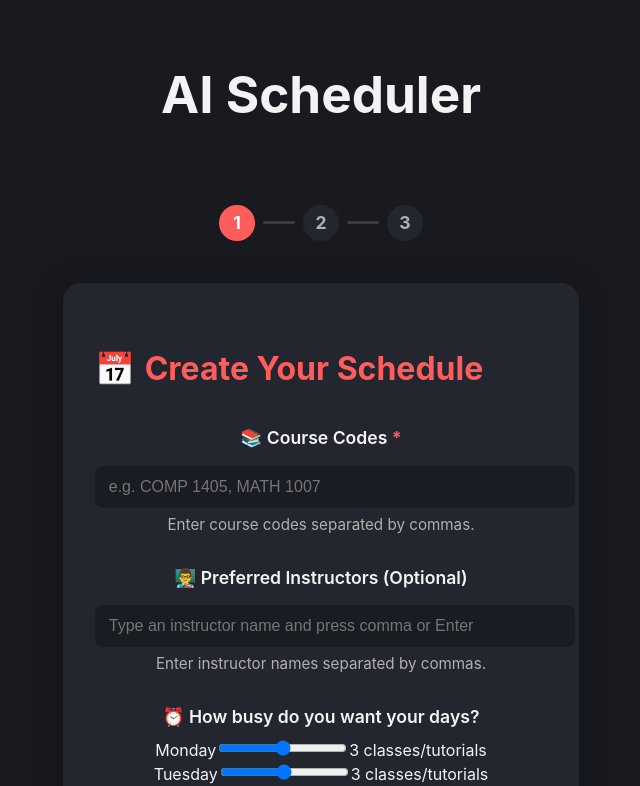
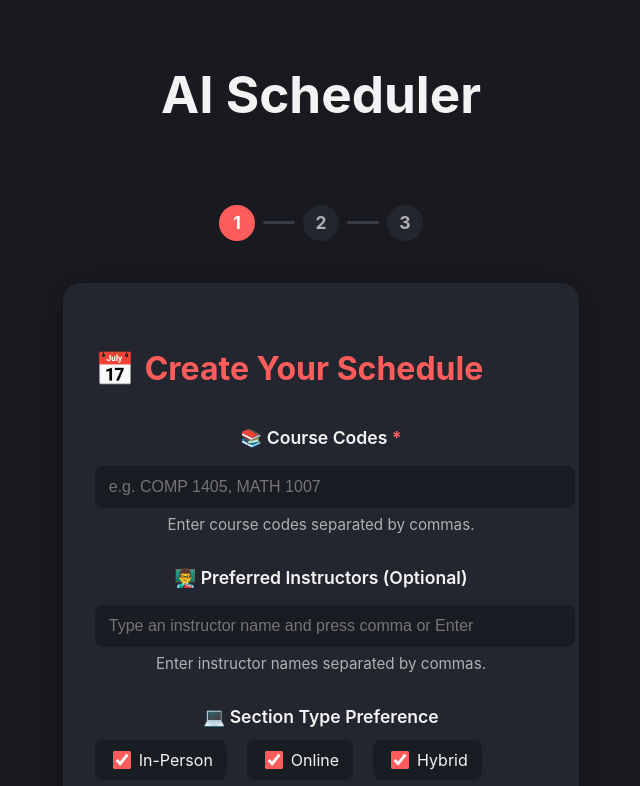
Before and after one commit to Rubber-Ducky-Development/ai-course-scheduler, a React (Vite) app in the folder frontend/: page / in a window 1280 px wide. Shown: the top 786 px of the page, without its empty margins (319-959 px from the left). Built offline with nearby package versions, Linux system fonts and the light colour scheme.

Commit message:
Add Section Type Prefernce

```diff
--- a/frontend/src/App.css
+++ b/frontend/src/App.css
@@ -179,3 +179,37 @@ body {
   background: #393c47;
   border-radius: 2px;
 }
+
+/* Section Type Preferences */
+.section-type-options {
+  display: flex;
+  gap: 20px;
+  margin: 10px 0;
+}
+
+.checkbox-container {
+  display: flex;
+  align-items: center;
+  cursor: pointer;
+  background: #1a1c23;
+  padding: 8px 14px;
+  border-radius: 8px;
+  transition: background 0.2s;
+}
+
+.checkbox-container:hover {
+  background: #26282f;
+}
+
+.checkbox-container input[type="checkbox"] {
+  margin-right: 8px;
+  width: 18px;
+  height: 18px;
+  cursor: pointer;
+  accent-color: #ff5c5c;
+}
+
+.checkbox-label {
+  font-size: 16px;
+  color: #f3f3f3;
+}
--- a/frontend/src/components/CourseForm.jsx
+++ b/frontend/src/components/CourseForm.jsx
@@ -26,6 +26,12 @@ const defaultAvailability = {
   Friday: { morning: true, afternoon: true, evening: false },
 };
 
+const defaultSectionTypes = {
+  inPerson: true,
+  online: true,
+  hybrid: true
+};
+
 const busynessLabels = ["1 class/tutorial", "2 classes/tutorials", "3 classes/tutorials", "4 classes/tutorials", "5+ classes/tutorials"];
 const days = ["Monday", "Tuesday", "Wednesday", "Thursday", "Friday"];
 
@@ -35,6 +41,7 @@ const CourseForm = ({ onNext }) => {
   const [error, setError] = useState("");
   const [busyness, setBusyness] = useState(defaultBusyness);
   const [availability, setAvailability] = useState(defaultAvailability);
+  const [sectionTypes, setSectionTypes] = useState(defaultSectionTypes);
 
   const handleBusynessChange = (day, value) => {
     setBusyness({ ...busyness, [day]: value });
@@ -49,6 +56,13 @@ const CourseForm = ({ onNext }) => {
     });
   };
 
+  const handleSectionTypeChange = (type) => {
+    setSectionTypes({
+      ...sectionTypes,
+      [type]: !sectionTypes[type]
+    });
+  };
+
   const handleSubmit = (e) => {
     e.preventDefault();
     if (!courses.trim()) {
@@ -56,7 +70,7 @@ const CourseForm = ({ onNext }) => {
       return;
     }
     setError("");
-    onNext({ courses, instructors, busyness, availability });
+    onNext({ courses, instructors, busyness, availability, sectionTypes });
   };
 
   return (
@@ -96,6 +110,39 @@ const CourseForm = ({ onNext }) => {
             />
             <div className="form-hint">Enter instructor names separated by commas.</div>
           </div>
+
+          <div className="form-section">
+            <label className="form-label">
+              <span role="img" aria-label="computer">💻</span> Section Type Preference
+            </label>
+            <div className="section-type-options">
+              <label className="checkbox-container">
+                <input
+                  type="checkbox"
+                  checked={sectionTypes.inPerson}
+                  onChange={() => handleSectionTypeChange('inPerson')}
+                />
+                <span className="checkbox-label">In-Person</span>
+              </label>
+              <label className="checkbox-container">
+                <input
+                  type="checkbox"
+                  checked={sectionTypes.online}
+                  onChange={() => handleSectionTypeChange('online')}
+                />
+                <span className="checkbox-label">Online</span>
+              </label>
+              <label className="checkbox-container">
+                <input
+                  type="checkbox"
+                  checked={sectionTypes.hybrid}
+                  onChange={() => handleSectionTypeChange('hybrid')}
+                />
+                <span className="checkbox-label">Hybrid</span>
+              </label>
+            </div>
+          </div>
+
           <div className="form-section">
             <label className="form-label">
               <span role="img" aria-label="clock">⏰</span> How busy do you want your days?
```
